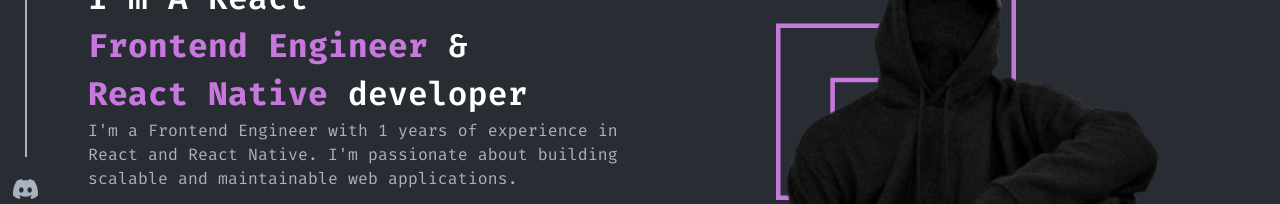
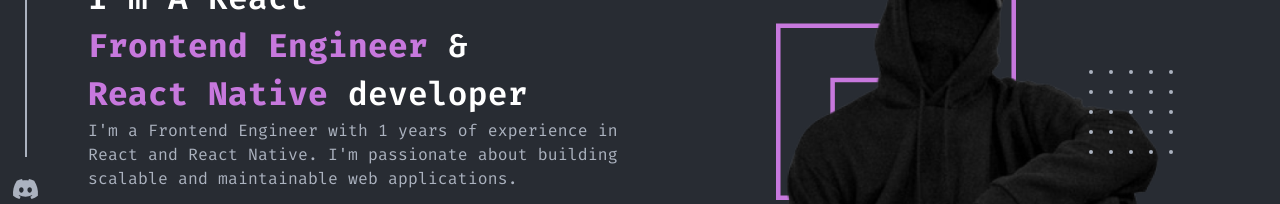
Before and after one commit to abdulkadershohan/react-protfolio, a React (Create React App) app: page / in a window 1280 px wide. Shown: the part 165-369 px from the top of the page. Built offline with nearby package versions, Linux system fonts and the light colour scheme.

Commit message:
hero done

```diff
--- a/src/components/hero/Hero.jsx
+++ b/src/components/hero/Hero.jsx
@@ -117,6 +117,41 @@
                 RBS ERP
               </a>
             </Box>
+            <svg
+              style={{
+                position: "absolute",
+                top: '40%',
+                width: "12vmin",
+                left: "70%",
+                zIndex: 4,
+              }}
+              width="84" height="84" viewBox="0 0 84 84" fill="none" xmlns="http://www.w3.org/2000/svg">
+              <circle cx="2" cy="2" r="2" fill="#ABB2BF" />
+              <circle cx="22" cy="2" r="2" fill="#ABB2BF" />
+              <circle cx="42" cy="2" r="2" fill="#ABB2BF" />
+              <circle cx="62" cy="2" r="2" fill="#ABB2BF" />
+              <circle cx="82" cy="2" r="2" fill="#ABB2BF" />
+              <circle cx="2" cy="22" r="2" fill="#ABB2BF" />
+              <circle cx="22" cy="22" r="2" fill="#ABB2BF" />
+              <circle cx="42" cy="22" r="2" fill="#ABB2BF" />
+              <circle cx="62" cy="22" r="2" fill="#ABB2BF" />
+              <circle cx="82" cy="22" r="2" fill="#ABB2BF" />
+              <circle cx="2" cy="42" r="2" fill="#ABB2BF" />
+              <circle cx="22" cy="42" r="2" fill="#ABB2BF" />
+              <circle cx="42" cy="42" r="2" fill="#ABB2BF" />
+              <circle cx="62" cy="42" r="2" fill="#ABB2BF" />
+              <circle cx="82" cy="42" r="2" fill="#ABB2BF" />
+              <circle cx="2" cy="62" r="2" fill="#ABB2BF" />
+              <circle cx="22" cy="62" r="2" fill="#ABB2BF" />
+              <circle cx="42" cy="62" r="2" fill="#ABB2BF" />
+              <circle cx="62" cy="62" r="2" fill="#ABB2BF" />
+              <circle cx="82" cy="62" r="2" fill="#ABB2BF" />
+              <circle cx="2" cy="82" r="2" fill="#ABB2BF" />
+              <circle cx="22" cy="82" r="2" fill="#ABB2BF" />
+              <circle cx="42" cy="82" r="2" fill="#ABB2BF" />
+              <circle cx="62" cy="82" r="2" fill="#ABB2BF" />
+              <circle cx="82" cy="82" r="2" fill="#ABB2BF" />
+            </svg>
           </Box>
 
         </Grid>
```
